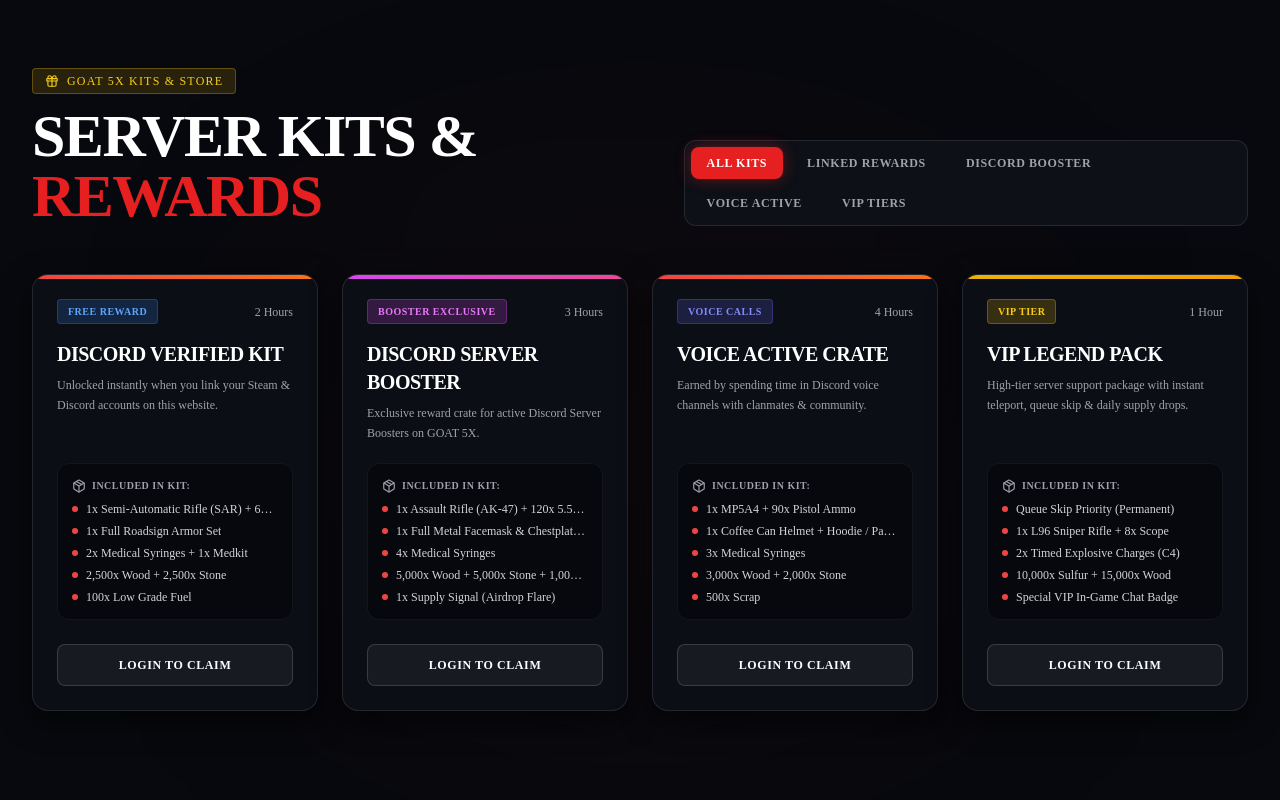
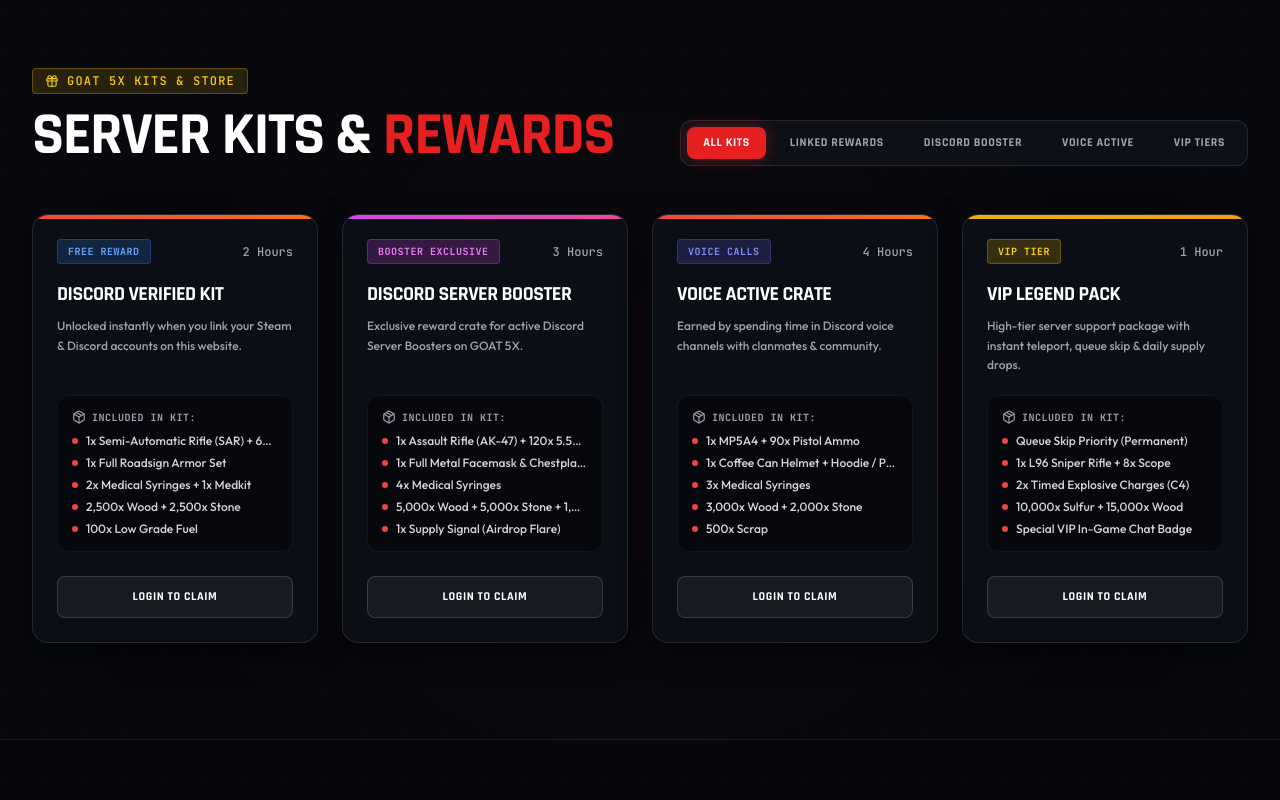
Before and after one commit to pbgeamer-max/GOAT, a React (Vite) app: page / in a window 1280 px wide. Shown: the part 800-1600 px from the top of the page. Built offline with nearby package versions, Linux system fonts and the light colour scheme; no server answers; the HTML template or start-up script is replaced by a standard one.

Commit message:
style: set branding 100% to GOAT RUST with exact Atlas typography and fonts

```diff
--- a/index.html
+++ b/index.html
@@ -6,21 +6,21 @@
     <meta name="viewport" content="width=device-width, initial-scale=1.0, maximum-scale=5.0" />
     <meta name="theme-color" content="#08090c" />
 
-    <title>GOAT 5X — Premium 5X Rust Server</title>
-    <meta name="description" content="GOAT 5X is a high-performance 5X Rust server. Connect IP: 168.100.161.129:28056" />
-    <meta name="keywords" content="Rust, Rust Server, GOAT 5X, 5X Rust, Rust PvP, Rust Wipe, Rust Connect" />
+    <title>GOAT RUST — Where The Best Compete</title>
+    <meta name="description" content="GOAT RUST is the premier high-action Rust server. Connect IP: 168.100.161.129:28056" />
+    <meta name="keywords" content="Rust, Goat Rust, GOAT, GOAT 5X, Rust Server, Rust PvP, Rust Wipe, Rust Connect" />
 
     <!-- OpenGraph -->
-    <meta property="og:title" content="GOAT 5X — Premium 5X Rust Server" />
+    <meta property="og:title" content="GOAT RUST — Where The Best Compete" />
     <meta property="og:description" content="Connect IP: 168.100.161.129:28056" />
     <meta property="og:type" content="website" />
 
-    <!-- Google Fonts -->
+    <!-- Google Fonts (Atlas Rust typography: Rajdhani, Outfit, Teko, Inter) -->
     <link rel="preconnect" href="https://fonts.googleapis.com" />
     <link rel="preconnect" href="https://fonts.gstatic.com" crossorigin />
-    <link href="https://fonts.googleapis.com/css2?family=Inter:wght@400;500;600;700&family=JetBrains+Mono:wght@500;600;700&family=Rajdhani:wght@500;600;700;800&display=swap" rel="stylesheet" />
+    <link href="https://fonts.googleapis.com/css2?family=Inter:wght@400;500;600;700;800&family=JetBrains+Mono:wght@500;600;700&family=Outfit:wght@500;600;700;800;900&family=Rajdhani:wght@600;700;800&family=Teko:wght@600;700&display=swap" rel="stylesheet" />
   </head>
-  <body class="bg-background text-foreground antialiased selection:bg-rust-500 selection:text-white min-h-screen flex flex-col font-sans">
+  <body class="bg-background text-foreground antialiased selection:bg-red-600 selection:text-white min-h-screen flex flex-col font-sans">
     <div id="root" class="min-h-screen flex flex-col"></div>
     <script type="module" src="/src/main.tsx"></script>
   </body>
--- a/tailwind.config.ts
+++ b/tailwind.config.ts
@@ -57,9 +57,10 @@
         },
       },
       fontFamily: {
-        sans: ["var(--font-inter)", "sans-serif"],
-        display: ["var(--font-rajdhani)", "sans-serif"],
-        mono: ["var(--font-jetbrains)", "monospace"],
+        sans: ["Outfit", "Inter", "sans-serif"],
+        display: ["Rajdhani", "Teko", "Outfit", "sans-serif"],
+        headline: ["Teko", "Rajdhani", "sans-serif"],
+        mono: ["JetBrains Mono", "monospace"],
       },
       boxShadow: {
         "rust-glow": "0 0 35px -5px rgba(249, 115, 22, 0.4)",
```
